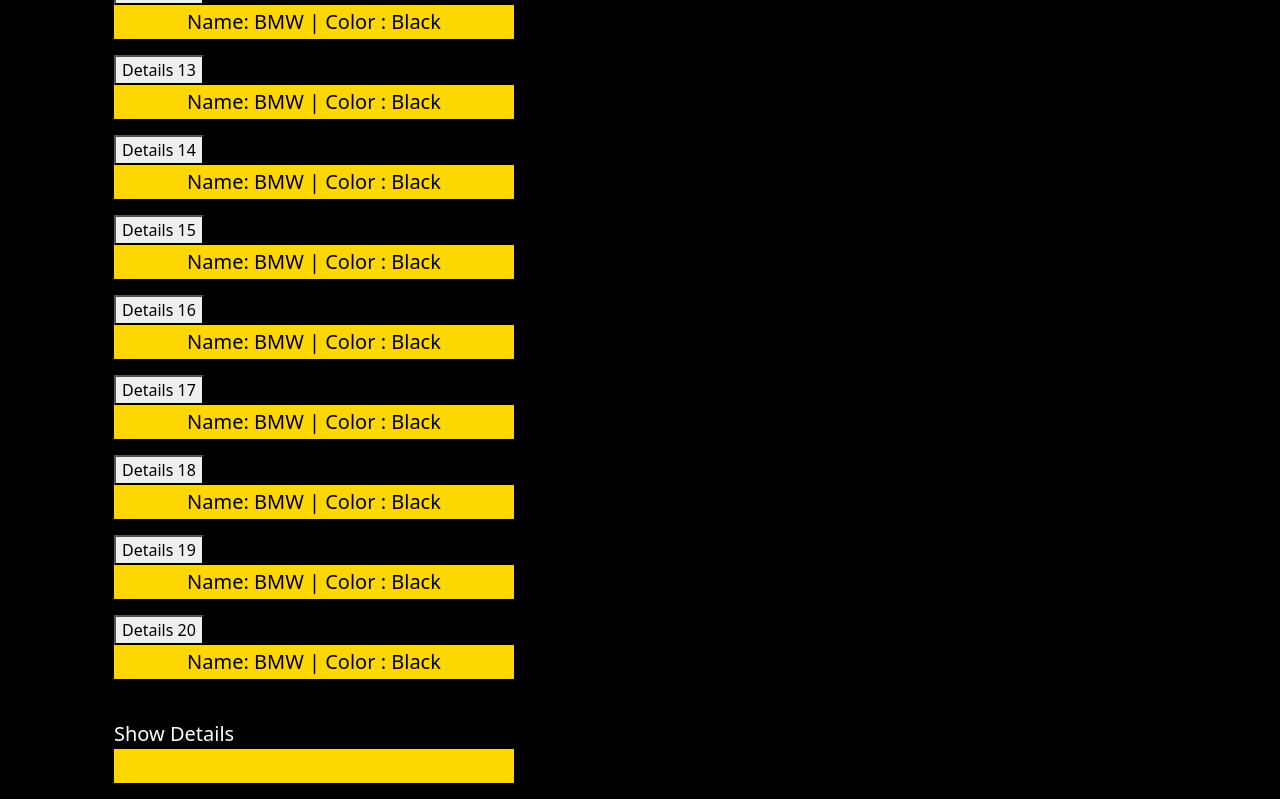
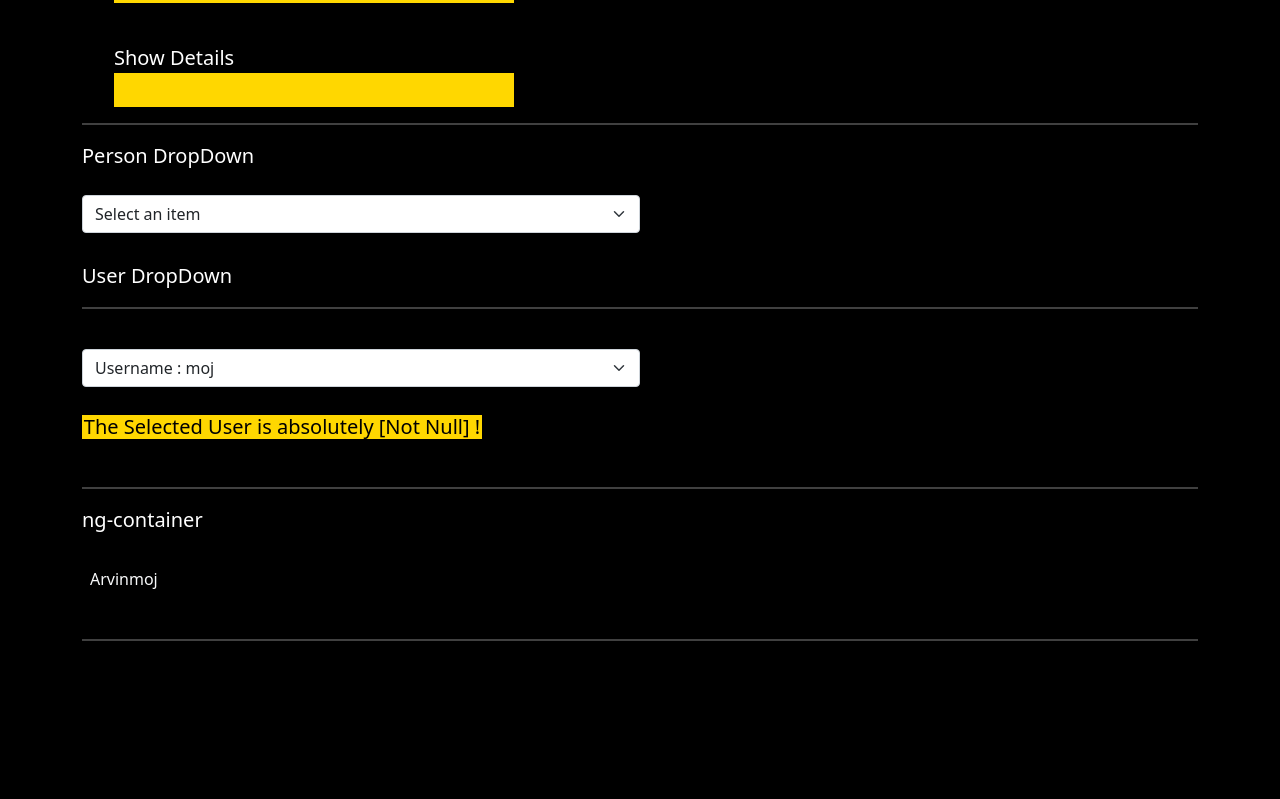
Before and after one commit to arvinmoj/Learn_Angular, an Angular app: page / in a window 1280 px wide. Shown: the part 3563-4362 px from the top of the page. After the commit the page ends 4220 px from the top, so only its background shows below. Built offline with nearby package versions, Linux system fonts and the light colour scheme.

Commit message:
DropDown

```diff
--- a/src/app/app.component.html
+++ b/src/app/app.component.html
@@ -1,4 +1,5 @@
 <div class="p-2">
+
     <br>
     <b class="typing-span">Enter Text : </b>
     <input class="typing-input" type="text" maxlength="10" [(ngModel)]=name/>
@@ -7,9 +8,10 @@
     <b class="typing-span">Your Text</b>
     <h3 class="typing-h3">{{ name }}</h3>
     <b class="typing-span">Lowercase</b>
-    <h3 class="typing-h3">{{ name | lowercase}}</h3>
+    <h3 class="typing-h3">{{ name | lowercase }}</h3>
     <b class="typing-span">Uppercase</b>
-    <h3 class="typing-h3">{{ name | uppercase}}</h3>
+    <h3 class="typing-h3">{{ name | uppercase }}</h3>
+
 </div>
 
 <br>
@@ -112,6 +114,9 @@
 
 <b class="typing-span">Users</b>
 
+<br>
+<br>
+
 <ul *ngFor="let item of user;">
     <li>
         Username : {{ item.username }} | Password : {{ item.password }}
@@ -135,3 +140,53 @@
     <b class="typing-span">Show Details</b>
     <li id="div"></li>
 </ul>
+
+<hr>
+
+<b class="typing-span">Person DropDown</b>
+
+<br>
+<br>
+
+<div class="col-6">
+    <select class="form-select form-select mb-1" [(ngModel)]="selectNumbers">
+        <option [ngValue]="null" >Select an item</option>
+        <hr>
+        <option *ngFor="let item of numbers" [ngValue]="item" >Item : {{ item }}</option>
+    </select>
+</div>
+
+<br>
+
+<b class="typing-span">User DropDown</b>
+
+<br>
+<hr>
+<br>
+
+<div class="col-6">
+    <select class="form-select form-select mb-1" [(ngModel)]="selectUsers">
+        <option [ngValue]="null" >Select an item</option>
+        <hr>
+        <option *ngFor="let item of user" [ngValue]="item" >Username : {{ item?.username }}</option>
+        <hr>
+        <option *ngFor="let item of user" [ngValue]="undefined" >Password : {{ item }}</option>
+    </select>
+    <br>
+    <h3 *ngIf=" selectUsers === null ">The Selected User is absolutely [Null] !</h3>
+    <h3 *ngIf=" selectUsers != null ">The Selected User is absolutely [Not Null] !</h3>
+    <h3 *ngIf=" selectUsers === undefined ">The Selected User is absolutely [undefined] !</h3>
+</div>
+
+<br>
+<hr>
+
+<b class="typing-span">ng-container</b>
+<br>
+<br>
+<div class="p-2 text-light">
+    <ng-container>{{person?.fullName}}</ng-container>
+</div>
+
+<br>
+<hr>
--- a/src/app/app.component.ts
+++ b/src/app/app.component.ts
@@ -56,12 +56,38 @@
 
     this.user = [
       new ModelUsers.User('Arvinmoj', '!1q2w3e!'),
-      new ModelUsers.User('shervin', 'sErVin'),
+      new ModelUsers.User('mom', 'sErVin'),
+      new ModelUsers.User('Ali', 'AlaHm'),
+      new ModelUsers.User('moj', 'mojMOJ'),
+
     ];
 
+    this.selectUsers = null;
+
+    for (let index: number = 1; index < this.user.length; index++) {
+
+      let currentUsers: InterfaceUsers.User = this.user[index++]
+
+      if (currentUsers.username === 'moj') {
+
+        this.selectUsers = currentUsers;
+        break;
+
+      }
+
+    }
+
     this.car = [];
-    for (let index: number = 0; index < 20; index++) {
+    for (let index: number = 0; index < 10; index++) {
       this.car.push(new ModelCars.Car('BMW', 2000, 'Black', index + 1));
+    }
+
+    this.numbers=[]
+    this.selectNumbers = null;
+    for (let index = 0; index < 5; index++) {
+
+      this.numbers.push(index+1)
+
     }
 
   }
@@ -80,8 +106,14 @@
   public display: boolean;
 
   public car: InterfaceCars.Car[];
+
   public user: InterfaceUsers.User[];
+  public selectUsers: InterfaceUsers.User | null;
+
   public person: InterfacePersons.Person;
+
+  public numbers:number [];
+  public selectNumbers: number | null;
 
   public onClick(): void {
     alert('Hello Arvinmoj');
```
Also changed, not shown: src/app/interfaces/country.ts (added, +7 -0 lines), src/app/models/country.ts (added, +17 -0 lines).
